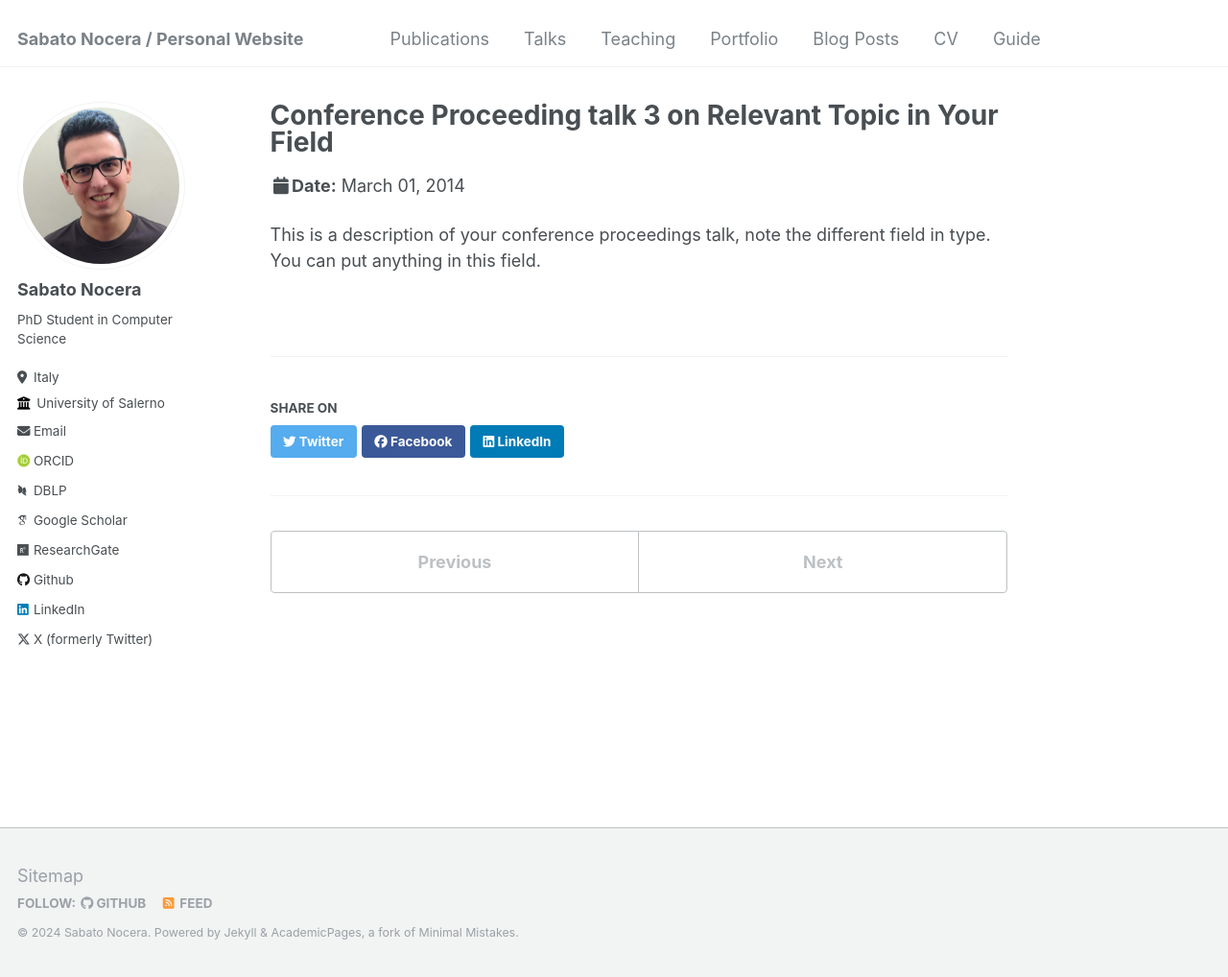
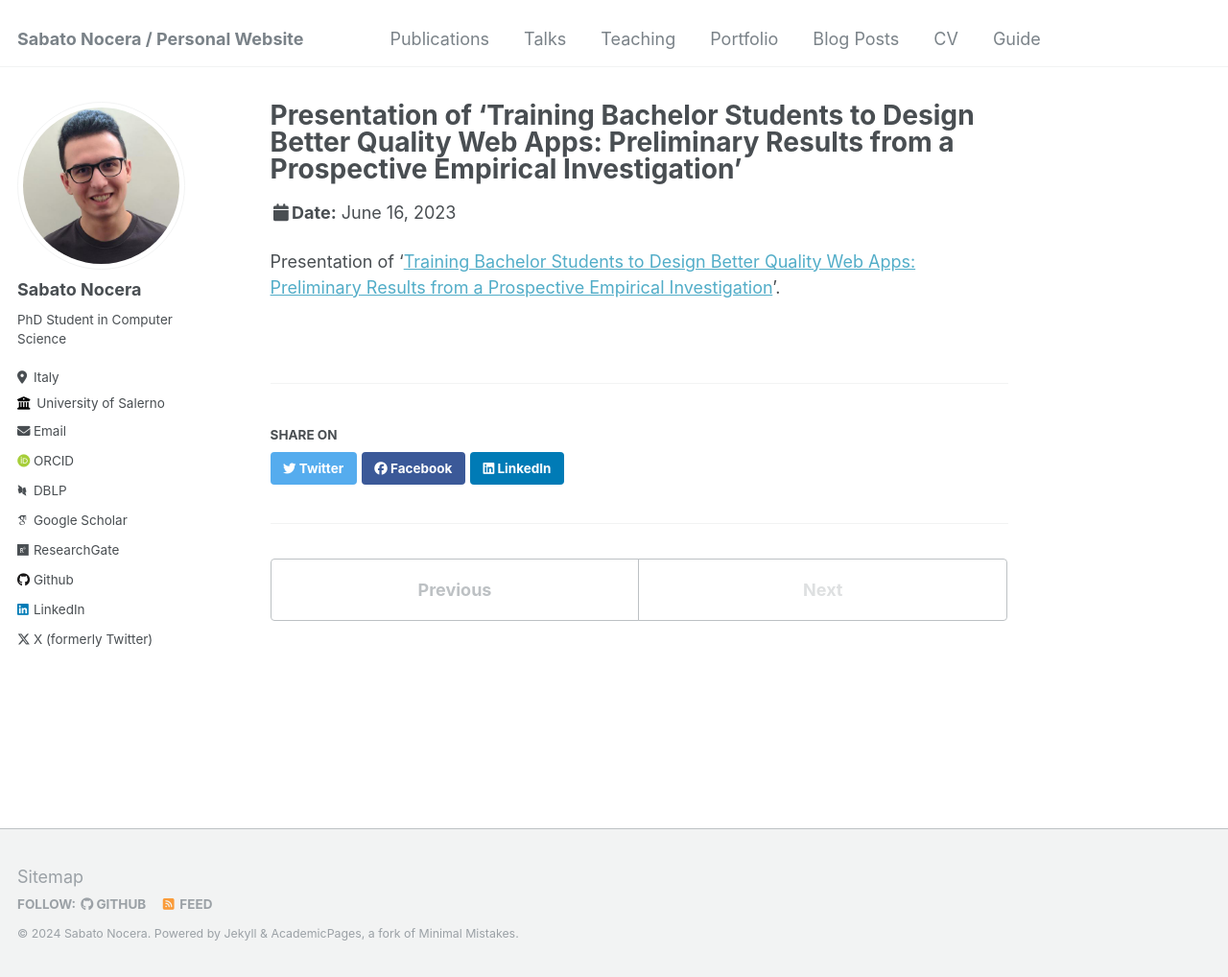
Before and after one commit to sabato-nocera/sabato-nocera.github.io, a Jekyll site: the page built from _talks/2014-03-01-talk-3.md, in a window 1280 px wide and 1018 px high. Shown: the whole window at 96% size. Built offline with Jekyll 4.4.1, drawn with Linux system fonts in a browser that asks for light colours; some web fonts are replaced.

Commit message:
Update 2014-03-01-talk-3.md

```diff
--- a/_talks/2014-03-01-talk-3.md
+++ b/_talks/2014-03-01-talk-3.md
@@ -1,11 +1,11 @@
 ---
-title: "Conference Proceeding talk 3 on Relevant Topic in Your Field"
+title: "Presentation of 'Training Bachelor Students to Design Better Quality Web Apps: Preliminary Results from a Prospective Empirical Investigation'"
 collection: talks
-type: "Conference proceedings talk"
-permalink: /talks/2014-03-01-talk-3
-venue: "Testing Institute of America 2014 Annual Conference"
-date: 2014-03-01
-location: "Los Angeles, CA"
+type: "Paper presentation"
+permalink: /talks/nocera_2023_ease
+venue: "27th International Conference on Evaluation and Assessment in Software Engineering (EASE)"
+date: 2023-06-16
+location: "Oulu, Finland"
 ---
 
-This is a description of your conference proceedings talk, note the different field in type. You can put anything in this field.
+Presentation of '[Training Bachelor Students to Design Better Quality Web Apps: Preliminary Results from a Prospective Empirical Investigation](../publication/nocera_2023_ease)'.
```
